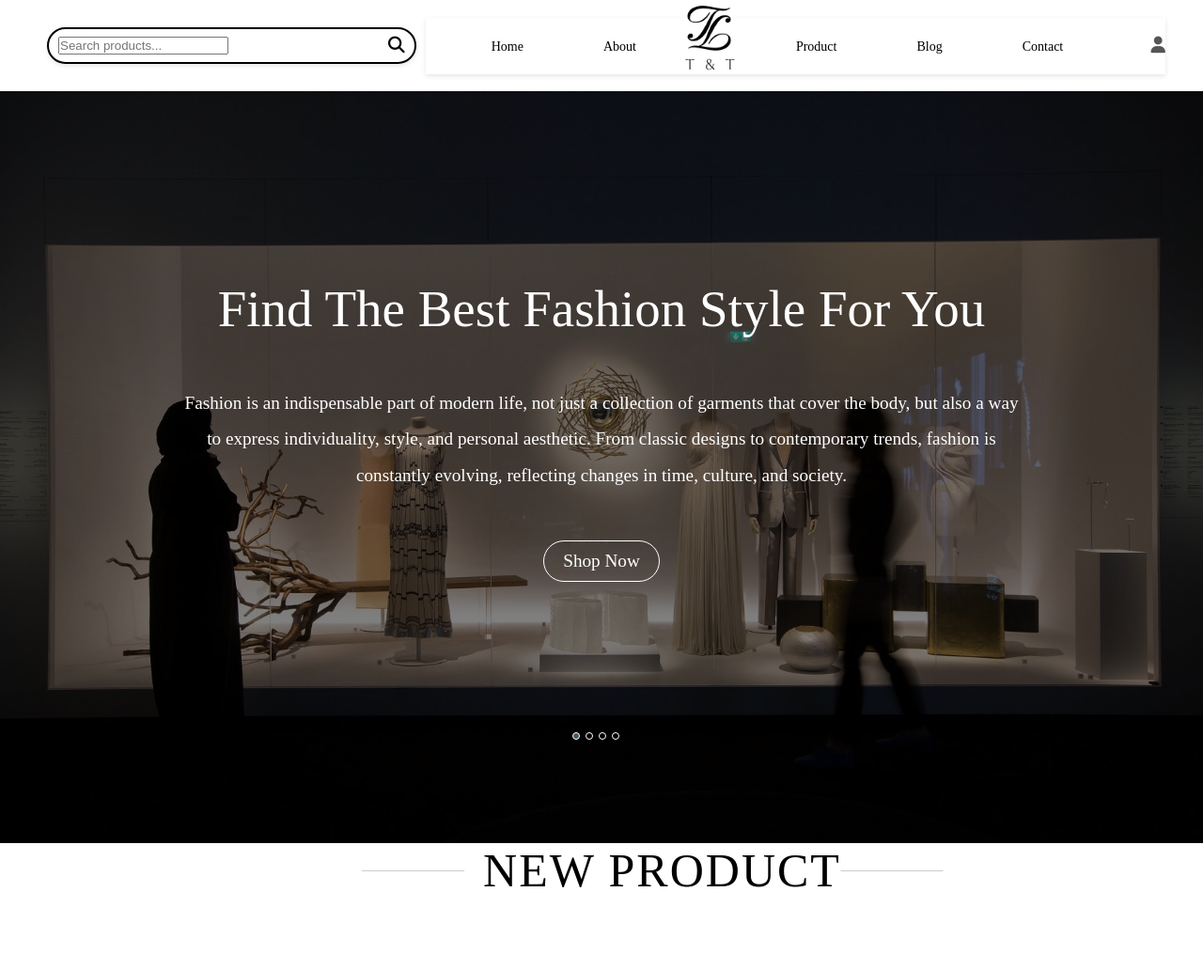
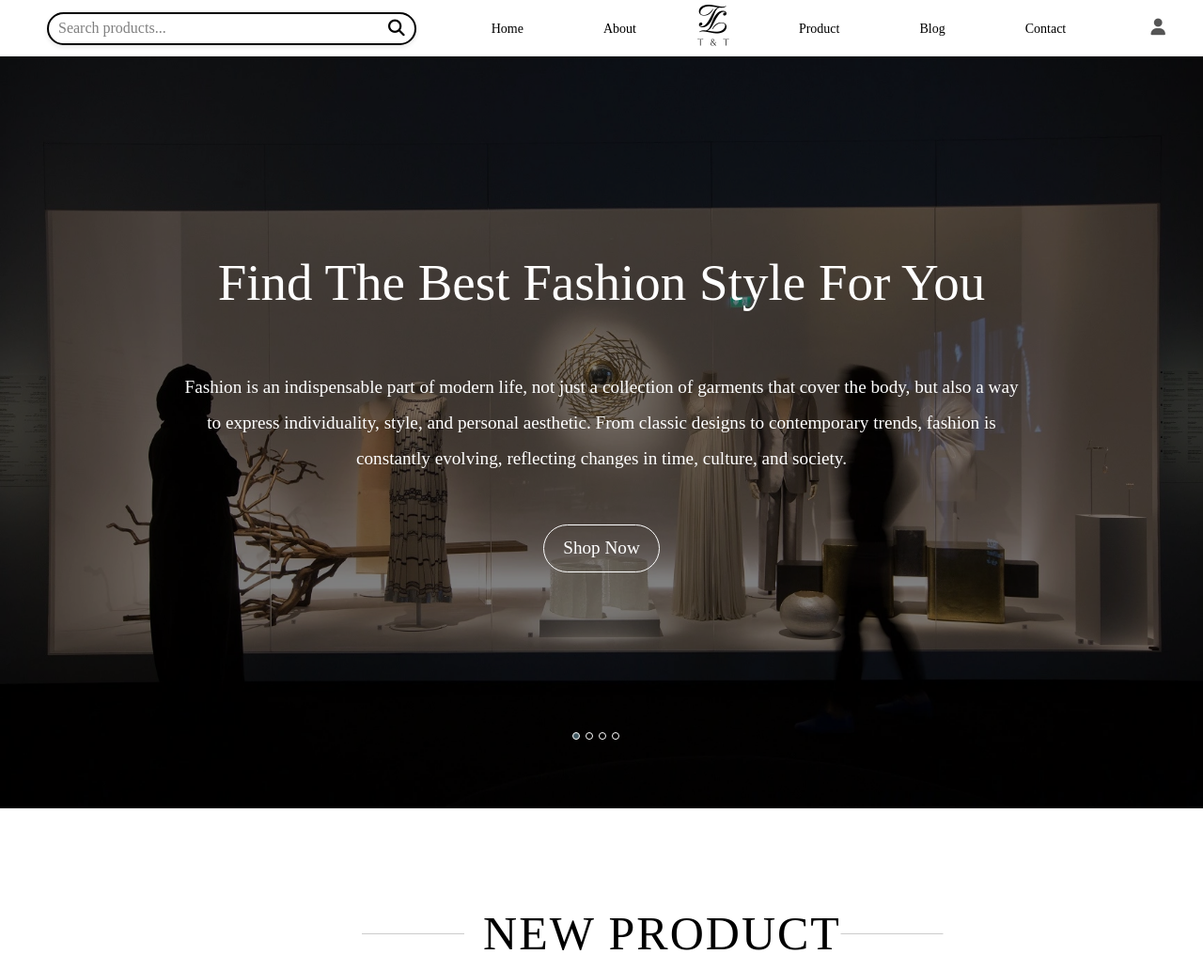
Before and after one commit to NguyenUoc98/clothing-store, a Laravel app: page / in a window 1280 px wide; the page is wider, and only the part inside the window is pictured. Shown: the top 1032 px of that part at 94% size. Run offline with Laravel 12, Linux system fonts and the light colour scheme; data comes from the database, SQL or seed files in the repository; parts of the project's set-up code (start-up, migrations or seed data) failed here and were passed over; some libraries are stand-ins or nearby versions; some web fonts are replaced.

Commit message:
:lipstick: sửa layout giao diện

```diff
--- a/public/asset/css/style.css
+++ b/public/asset/css/style.css
@@ -372,8 +373,8 @@
     width:75px;
     height:75px;
     position: absolute;
-    bottom:-32px;
-    left:-23px
+    bottom:-36px;
+    left:0;
 }
 
 
@@ -1602,9 +1599,6 @@
     justify-content: flex-start;
     /* Đẩy menu sang trái */
     padding-left: 50px;
-    background-color: #fff;
-    box-shadow: 0 2px 5px rgba(0, 0, 0, 0.1);
-
 }
 
 /* Căn chỉnh các mục con trong menu */
--- a/resources/views/home.blade.php
+++ b/resources/views/home.blade.php
@@ -1,7 +1,7 @@
 @extends('layouts.frontend.app')
 
 @section('content')
-    <div>
+    <div class="!mb-24">
         <div class="slide active" style="background-image: url({{ asset('asset/img/banner1.webp') }});">
         </div>
         <div class="slide" style="background-image: url({{ asset('asset/img/bannner5.webp') }});">
@@ -55,9 +55,9 @@
                         </div>
                     @endforeach
                 </div>
-                <div>
+                <div class="gallery1">
                     @foreach($products_35_38 as $product)
-                        <span class="image-container">
+                        <div class="image-container">
                             <img src="{{ asset('storage/' . $product->image) }}" alt="{{ $product->name }}">
                             <div class="overlay-text">
                                 <p>
@@ -65,7 +65,7 @@
                                     {{ $product->name }}
                                 </p>
                             </div>
-                    </span>
+                        </div>
                     @endforeach
                 </div>
             </div>
@@ -119,7 +119,7 @@
         </div>
 
         <div class="ourteam1">
-            <div class="container1">
+            <div class="container1 !grid !grid-cols-4 !container !mx-auto !gap-10">
                 @foreach($products_39_42 as $product)
                     <div class="card1">
                         <div class="content1">
@@ -127,30 +127,23 @@
                                 <img src="{{ asset('storage/' . $product->image) }}" alt="{{ $product->name }}">
                             </div>
                             <div class="contentBx">
-                                <h3>{{ $product->name }} <br><span>{{ number_format($product->price, 0, ',', '.') }}
-                                    VND</span> <br>
-
-                                    <span>
-                                    <i class="fa-solid fa-cart-plus add-to-cart" data-product-id="{{ $product->id }}">
-                                    </i>
-                                </span>
-
-
-                                </h3>
+                                <h3>{{ $product->name }}</h3>
+                                <p class="!text-lg">{{ number_format($product->price, 0, ',', '.') }} VND</p>
+                                <i class="fa-solid fa-cart-plus add-to-cart cursor-pointer" data-product-id="{{ $product->id }}"></i>
                             </div>
                         </div>
                         <ul class="sci">
-                            <li style="--i:1"><a href="{{ route('productItem', $product->id) }}">
+                            <li style="--i:1">
+                                <a href="{{ route('productItem', $product->id) }}">
                                     <bottom class="viewmore">View more</bottom>
-                                </a></li>
+                                </a>
+                            </li>
                         </ul>
                     </div>
                 @endforeach
+            </div>
 
-            </div>
-        </div>
-        <div class="ourteam1">
-            <div class="container1">
+            <div class="container1 !grid !grid-cols-4 !container !mx-auto !gap-10">
                 @foreach($products_43_46 as $product)
                     <div class="card1">
                         <div class="content1">
@@ -158,13 +151,9 @@
                                 <img src="{{ asset('storage/' . $product->image) }}" alt="{{ $product->name }}">
                             </div>
                             <div class="contentBx">
-                                <h3>{{ $product->name }} <br><span>{{ number_format($product->price, 0, ',', '.') }}
-                                    VND</span> <br>
-                                    <span>
-                                    <i class="fa-solid fa-cart-plus add-to-cart" data-product-id="{{ $product->id }}">
-                                    </i>
-                                </span>
-                                </h3>
+                                <h3>{{ $product->name }}</h3>
+                                <p class="!text-lg">{{ number_format($product->price, 0, ',', '.') }} VND</p>
+                                <i class="fa-solid fa-cart-plus add-to-cart cursor-pointer" data-product-id="{{ $product->id }}"></i>
                             </div>
                         </div>
                         <ul class="sci">
@@ -327,7 +316,7 @@
                 }
 
                 $.ajax({
-                    url: '/cart/add', // Đường dẫn đến route xử lý thêm sản phẩm
+                    url: '{{ route('cart.add') }}', // Đường dẫn đến route xử lý thêm sản phẩm
                     method: 'POST',
                     data: {
                         product_id: productId,
--- a/resources/views/layouts/frontend/app.blade.php
+++ b/resources/views/layouts/frontend/app.blade.php
@@ -3,7 +3,8 @@
 <head>
     <meta charset="UTF-8">
     <meta name="viewport" content="width=device-width, initial-scale=1.0">
-    <title>{{ config('app.name') }}</title>
+    <title>@yield('title', config('app.name'))</title>
+    <script src="https://cdn.jsdelivr.net/npm/@tailwindcss/browser@4"></script>
     <link rel="stylesheet" href="{{ asset('asset/fontawesome-free-6.6.0-web/css/all.min.css') }}">
     <link rel="stylesheet" href="{{ asset('asset/css/style.css') }}">
     <link rel="preconnect" href="https://fonts.googleapis.com">
@@ -18,11 +19,13 @@
 <body>
 @include('layouts.frontend.header')
 
-@yield('content')
+<div class="!mt-[60px]">
+    @yield('content')
+</div>
 
 @include('layouts.frontend.footer')
 </body>
-<script src="asset/js/app.js"></script>
+<script src="{{ asset('asset/js/app.js') }}"></script>
 
 @stack('script')
 </html>
--- a/resources/views/layouts/frontend/header.blade.php
+++ b/resources/views/layouts/frontend/header.blade.php
@@ -1,4 +1,5 @@
-<nav class="navbar">
+<nav class="bg-white fixed top-0 w-full z-10 shadow">
+    <div class="flex max-w-[1200px] !mx-auto items-center justify-between">
         <div class="search">
             <input type="text" id="search-box" placeholder="Search products..." autocomplete="off">
             <ul id="suggestions" class="suggestions-list"></ul>
@@ -10,7 +11,7 @@
             <ul>
                 <li><a href="{{ route('home') }}">Home</a></li>
                 <li><a href="{{ route('about') }}">About</a></li>
-            <li><a href="{{ route('home') }}"><img src="{{ asset('asset/img/logo.png') }}" alt="Logo" class="anh"></a></li>
+                <li><a href="{{ route('home') }}" class="!m-0 !px-6"><img src="{{ asset('asset/img/logo.png') }}" alt="Logo" class="anh"></a></li>
                 <li><a href="{{ route('products.index') }}">Product</a></li>
                 <li><a href="{{ route('blog') }}">Blog</a></li>
                 <li><a href="{{ route('contact') }}">Contact</a></li>
@@ -53,4 +54,5 @@
                 </div>
             @endif
         </div>
+    </div>
 </nav>
```
Also changed, not shown: other parts of public/asset/css/style.css (+22 -25 lines). Lines whose indentation alone changed are shown as unchanged.
